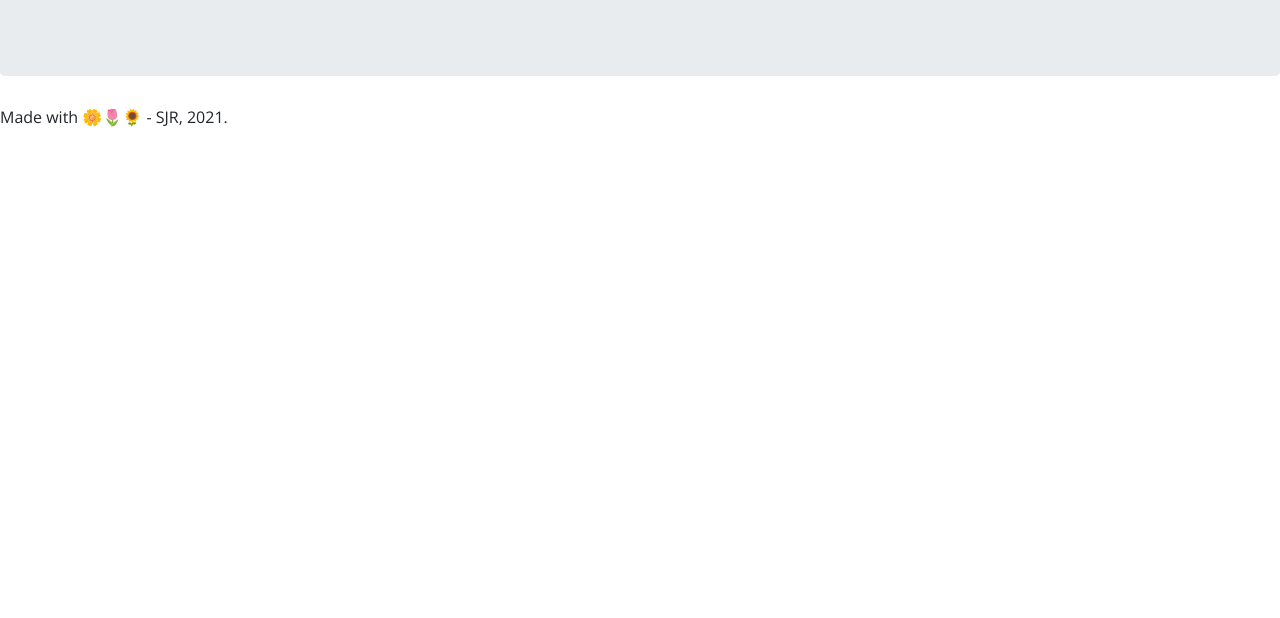
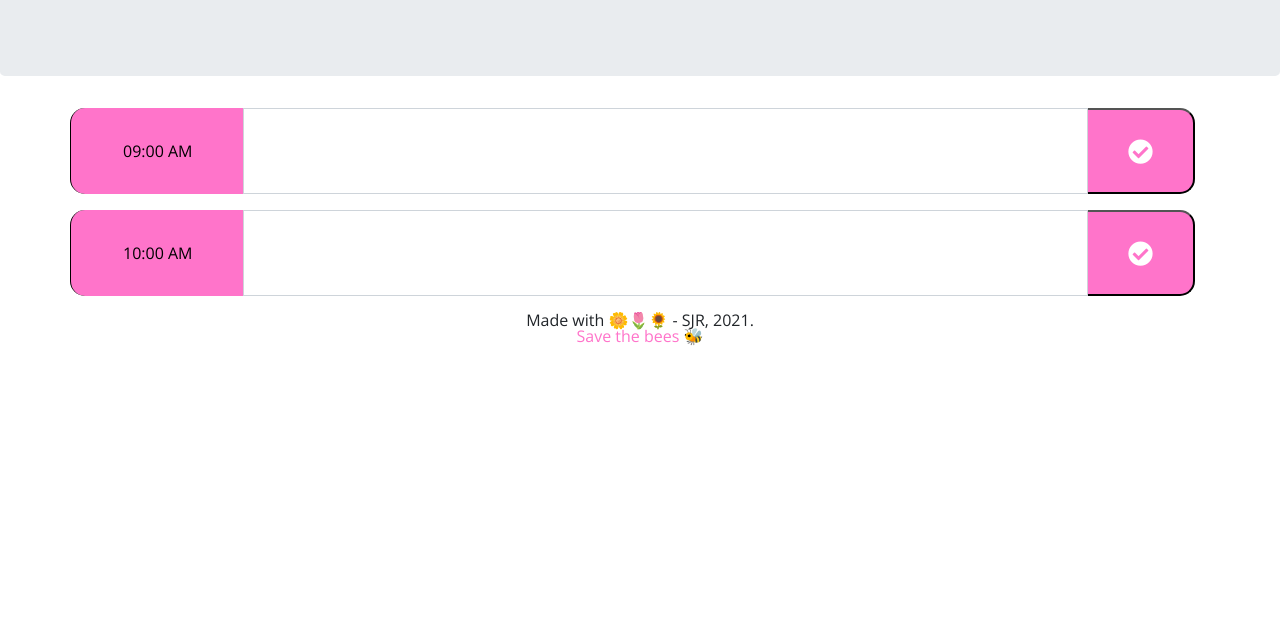
Before and after one commit to SJROHRXD/SJR-homework-week-5, a plain HTML site: page index.html in a window 1280 px wide. Shown: the part 182-800 px from the top of the page. Drawn offline with nearby package versions, Linux system fonts and the light colour scheme; files that its build step writes are made by us from their sources.

Commit message:
adding timeblock thingies

```diff
--- a/index.html
+++ b/index.html
@@ -18,27 +18,56 @@
             href="https://fonts.googleapis.com/css?family=Open+Sans&display=swap"
             rel="stylesheet"
         />
-        <link rel="stylesheet" href="style.css" />
+        <link rel="stylesheet" href="STYLE\style.css" />
     <title>SJR - Work Day Scheduler</title>
 </head>
     <body>
         <header class="jumbotron">
             <h1 class="display-3">Work Day Scheduler</h1>
-            <p class="lead">A simple calendar app for scheduling your work day</p>
+            <p class="lead">By the hour - Schedule your work day!</p>
             <p id="currentDay" class="lead"></p>
+            <p id="currentTime" class="lead"></p>
         </header>
-            <div class="container">
 
 
-                <!-- Timeblocks go here -->
+        <!-- TIME BLOCKS -->
+    <div class="container"> <!-- fluid time block? -->
+
+        <!-- TIME CHUNK: 9 AM -->
+        <div class="input-group mb-3">
+            <div class="input-group-prepend row">
+                    <span class="input-group-text hour">09:00 AM</span>
+            </div>
+                <textarea value="" id="9amEntry" class="form-control description textarea" type="text" cols="90" rows="3"></textarea>
+            <div class="input-group-append">
+                    <button id="button9" class="saveBtn" type="button">
+                        <i class='fas fa-check-circle'></i>
+                    </button>
+            </div>
+        </div>
+
+        <!-- TIME CHUNK: 10 AM -->
+        <div class="input-group mb-3">
+            <div class="input-group-prepend row">
+                    <span class="input-group-text hour">10:00 AM</span>
+            </div>
+                <textarea value="" id="10amEntry" class="form-control description textarea" type="text" cols="90" rows="3"></textarea>
+            <div class="input-group-append">
+                    <button id="button10" class="saveBtn" type="button">
+                        <i class='fas fa-check-circle'></i>
+                    </button>
+            </div>
+        </div>
 
 
-            </div>
+    </div>
 
         <script src="https://cdnjs.cloudflare.com/ajax/libs/jquery/3.2.1/jquery.min.js"></script>
         <script src="https://cdnjs.cloudflare.com/ajax/libs/moment.js/2.24.0/moment.min.js"></script>
         <footer>
-            <h6>Made with 🌼🌷🌻 - SJR, 2021.</h6>
+            <p id="foot">Made with 🌼🌷🌻 - SJR, 2021.<br>
+                <a id="please" href="https://thebeeconservancy.org/" target="blank">Save the bees 🐝</a>
+            </p>
         </footer>
     </body>
 </html>
```
